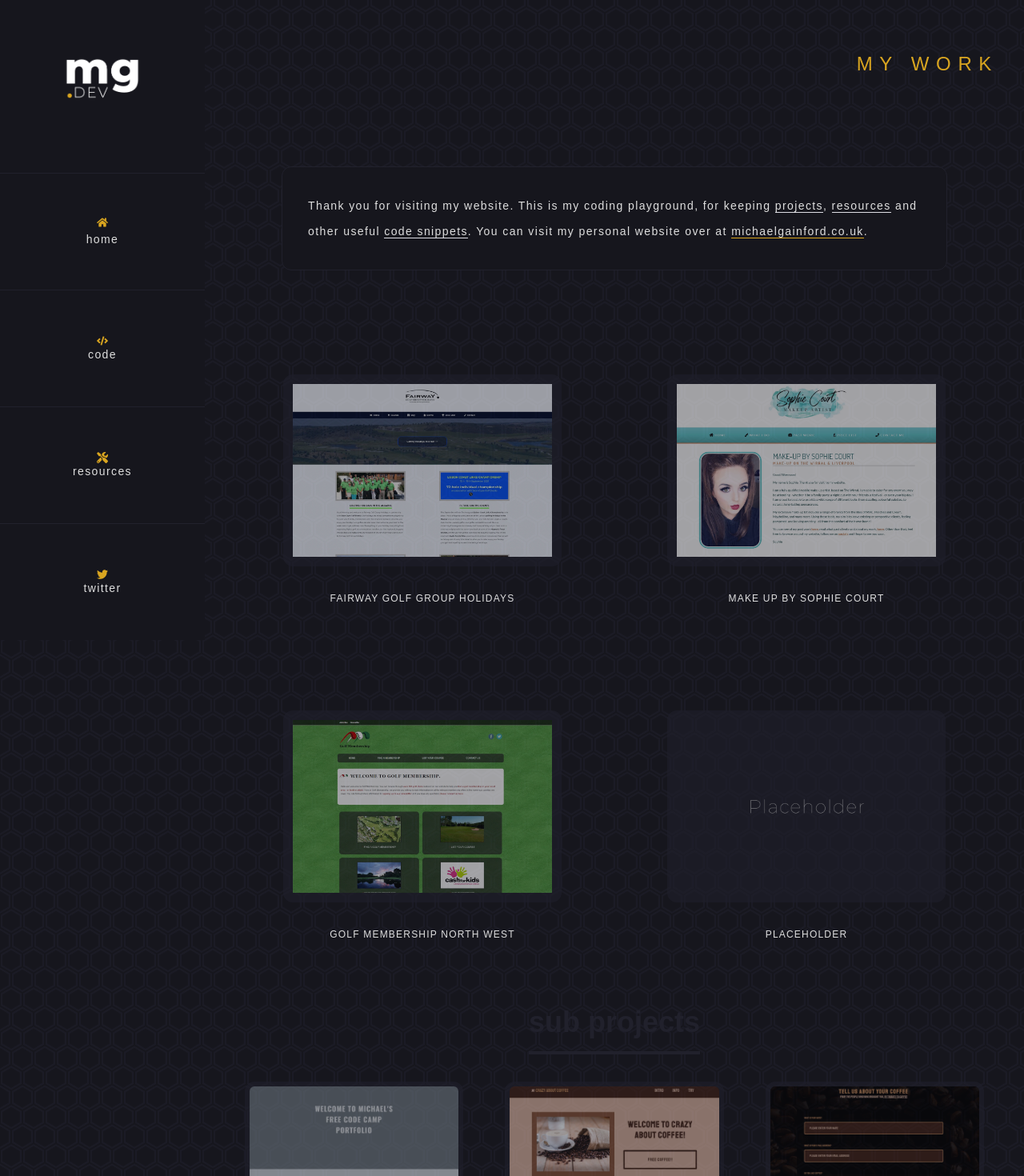
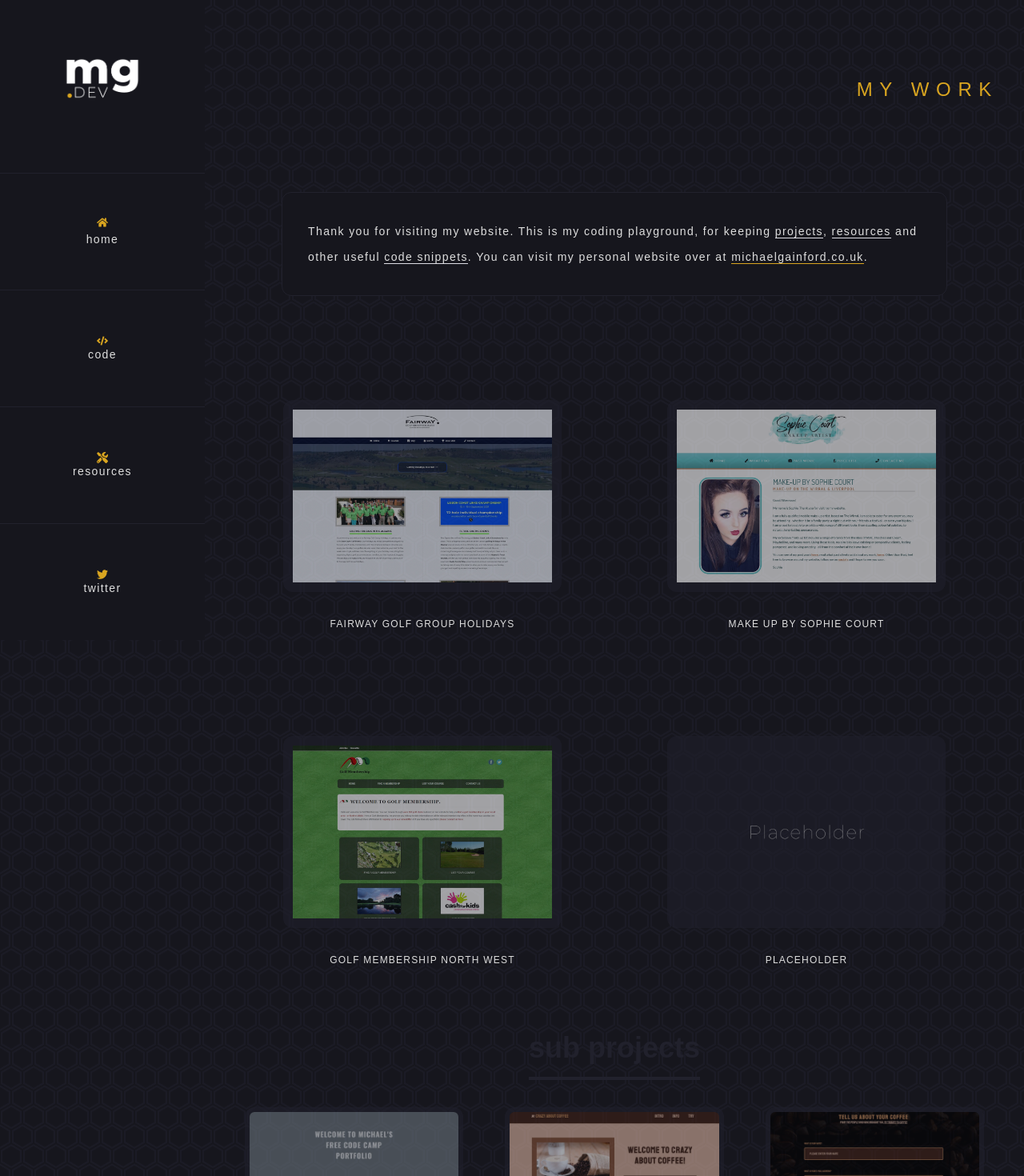
Before and after one commit to michaelgainford/michaelgainford.github.io, a React (Create React App) app: page / in a window 1280 px wide. Shown: the top 1470 px of the page at 80% size. Built offline with nearby package versions, Linux system fonts and the light colour scheme.

Commit message:
Margin tweak and Sat am test

```diff
--- a/src/components/HeaderLogo.js
+++ b/src/components/HeaderLogo.js
@@ -2,7 +2,7 @@ import Logo from "../../src/assets/images__global/logo-white-gold.png";
 
 const HeaderLogo = () => {
   return (
-    <div className="logo">
+    <div className="logo max-h-[16rem] xl:max-h-[24rem]">
       <a className="mx-auto flex justify-center p-4" href="/">
         <img
           src={Logo}
--- a/src/components/MyProjects.js
+++ b/src/components/MyProjects.js
@@ -4,7 +4,7 @@ import SubProjects from "../components/SubProjects";
 const MyProjects = () => {
   return (
     <div className="min-h-full flex flex-col gap-4 w-full border-cyan-500 text-light">
-      <h1 className="text-base md:text-2xl text-highlight tracking-[0.24em] md:tracking-[0.36em] mb-8 md:mb-16 mt-8text-center md:text-right uppercase">
+      <h1 className="text-base md:text-2xl text-highlight tracking-[0.24em] md:tracking-[0.36em] mb-8 md:mb-16 mt-8 text-center md:text-right uppercase">
         My Work
       </h1>
       <div className="gap-y-4">
--- a/src/components/SubProjects.js
+++ b/src/components/SubProjects.js
@@ -4,9 +4,9 @@ const SubProjects = () => {
   return (
     <div className="sub-projects flex flex-col">
       <div className="projects-wrapper flex flex-col">
-          <h3 className="text-center text-theme-alt text-4xl font-bold lowercase mt-4 pb-4 mb-4 border-b-4 border-theme-alt w-fit mx-auto">
+          <h2 className="text-center text-theme-alt text-4xl font-bold lowercase mt-4 pb-4 mb-4 border-b-4 border-theme-alt w-fit mx-auto">
             Sub Projects
-          </h3>
+          </h2>
           <div className="projects-wrapper grid lg:grid-cols-3 md:gap-4 sm:px-4 lg:px-0">
             {Object.values(MyProjectsSub).map((myProjectSub) => {
               return (
```
